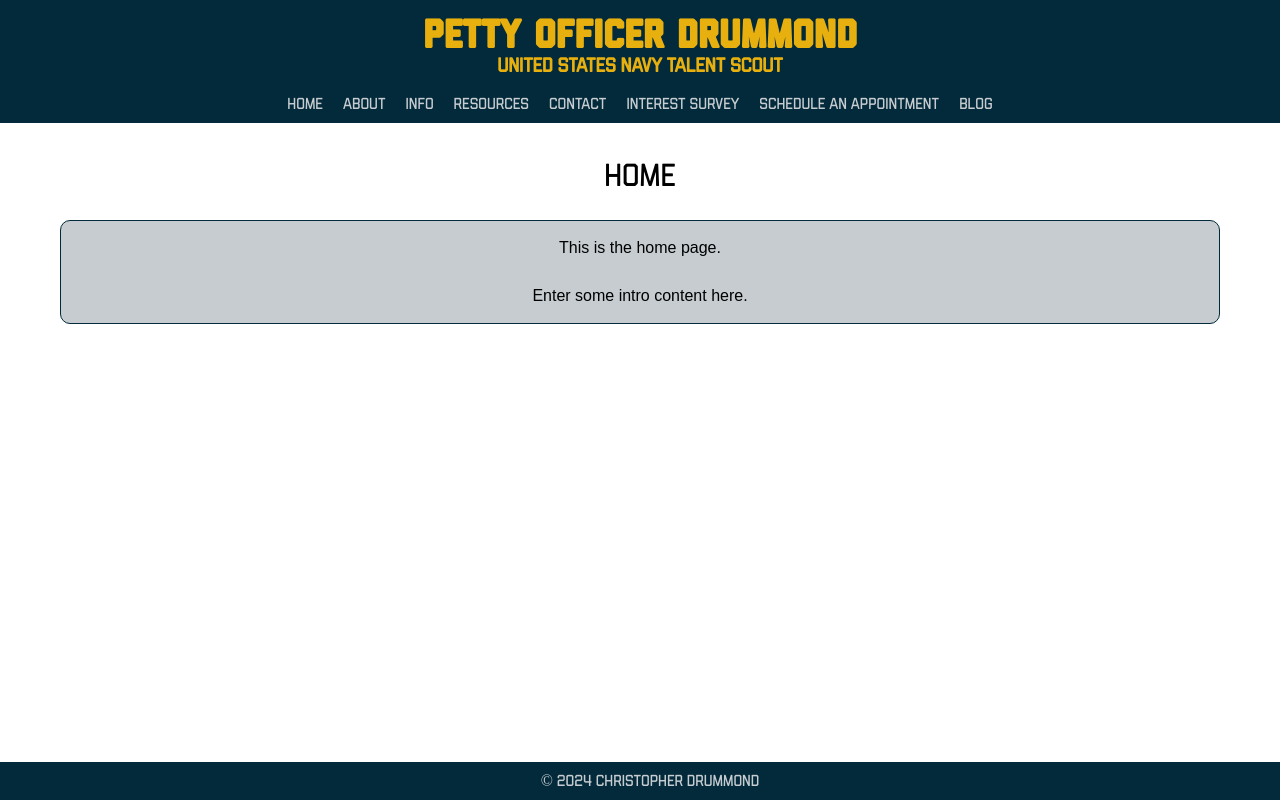
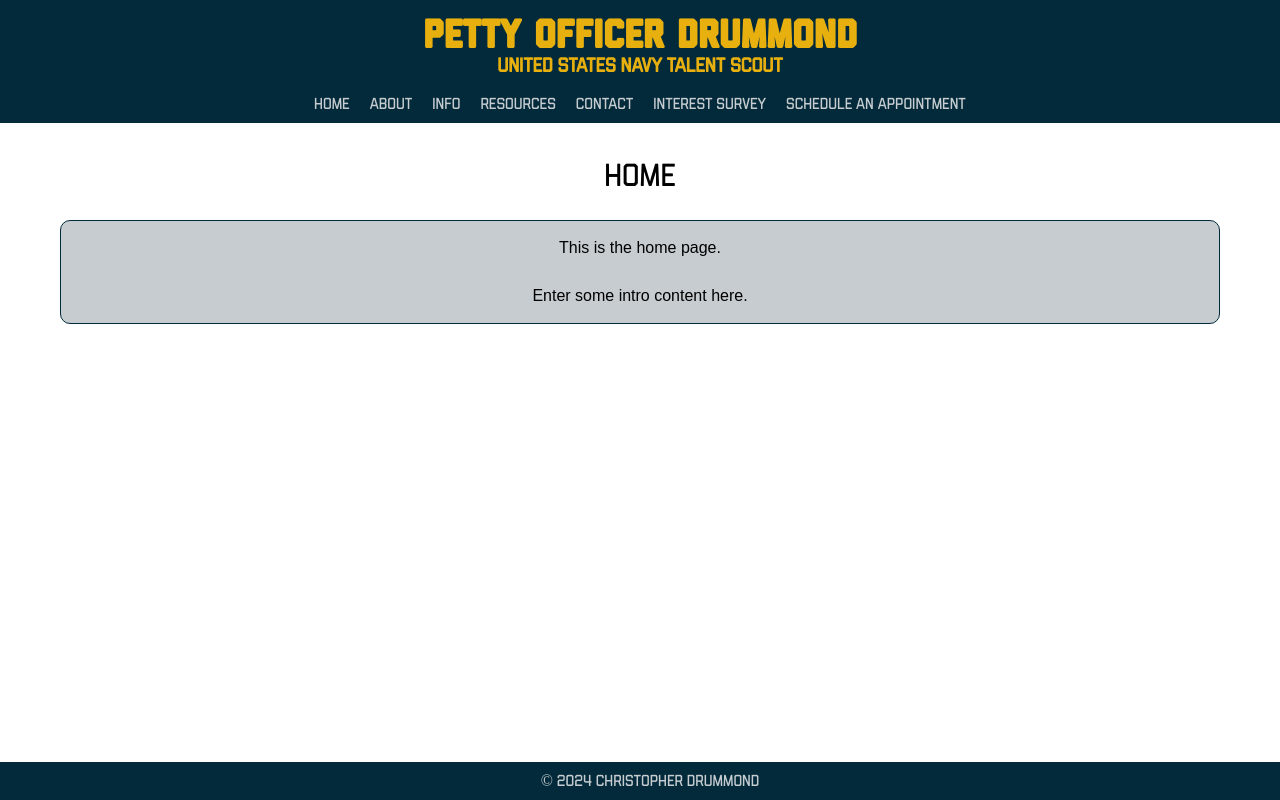
Before and after one commit to kdrummond528/cdrecruiter, a React (Create React App) app: page / in a window 1280 px wide. Built offline with nearby package versions, Linux system fonts and the light colour scheme.

Commit message:
hid blod

```diff
--- a/src/App.js
+++ b/src/App.js
@@ -8,7 +8,7 @@
 import Info from './components/Info';
 import About from './components/About';
 import Resources from './components/Resources';
-import Blog from './components/Blog';
+// import Blog from './components/Blog';
 import Survey from './components/Survey';
 import Appt from './components/Appt';
 import BackToTopBtn from './components/BackToTopBtn';
@@ -36,7 +36,7 @@
             <Route path="/contact" element={<Contact />} />
             <Route path="/survey" element={<Survey />} />
             <Route path="/appt" element={<Appt />} />
-            <Route path="/blog" element={<Blog />} />
+            {/* <Route path="/blog" element={<Blog />} /> */}
           </Routes>
         </div>
       </>
--- a/src/components/Nav.js
+++ b/src/components/Nav.js
@@ -34,9 +34,9 @@
                     <Link to="/appt" className='navlink'>Schedule an Appointment</Link>
                 </li>
 
-                <li>
+                {/* <li>
                     <Link to="/blog" className='navlink'>Blog</Link>
-                </li>
+                </li> */}
             </ul>
         </nav>
     )
```
